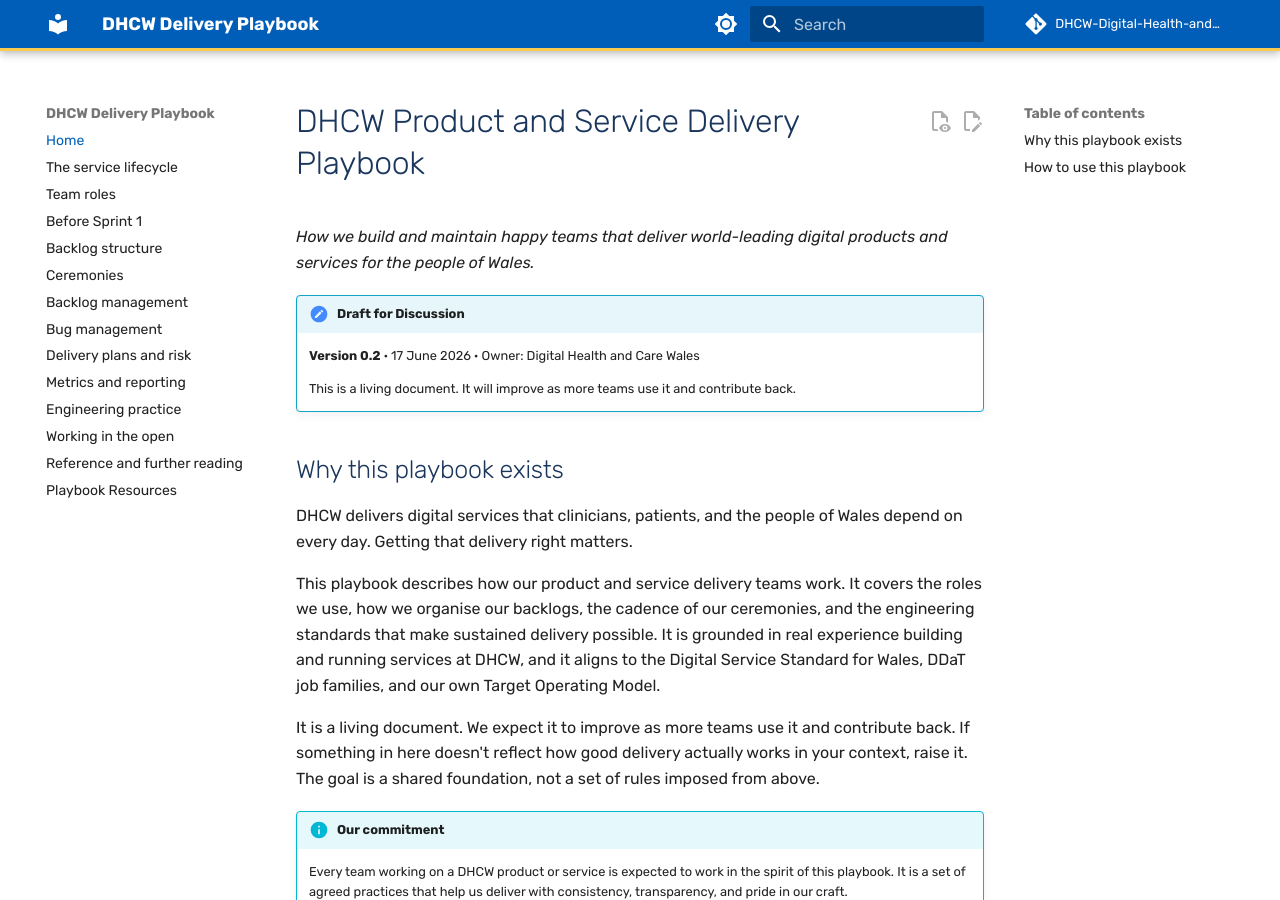
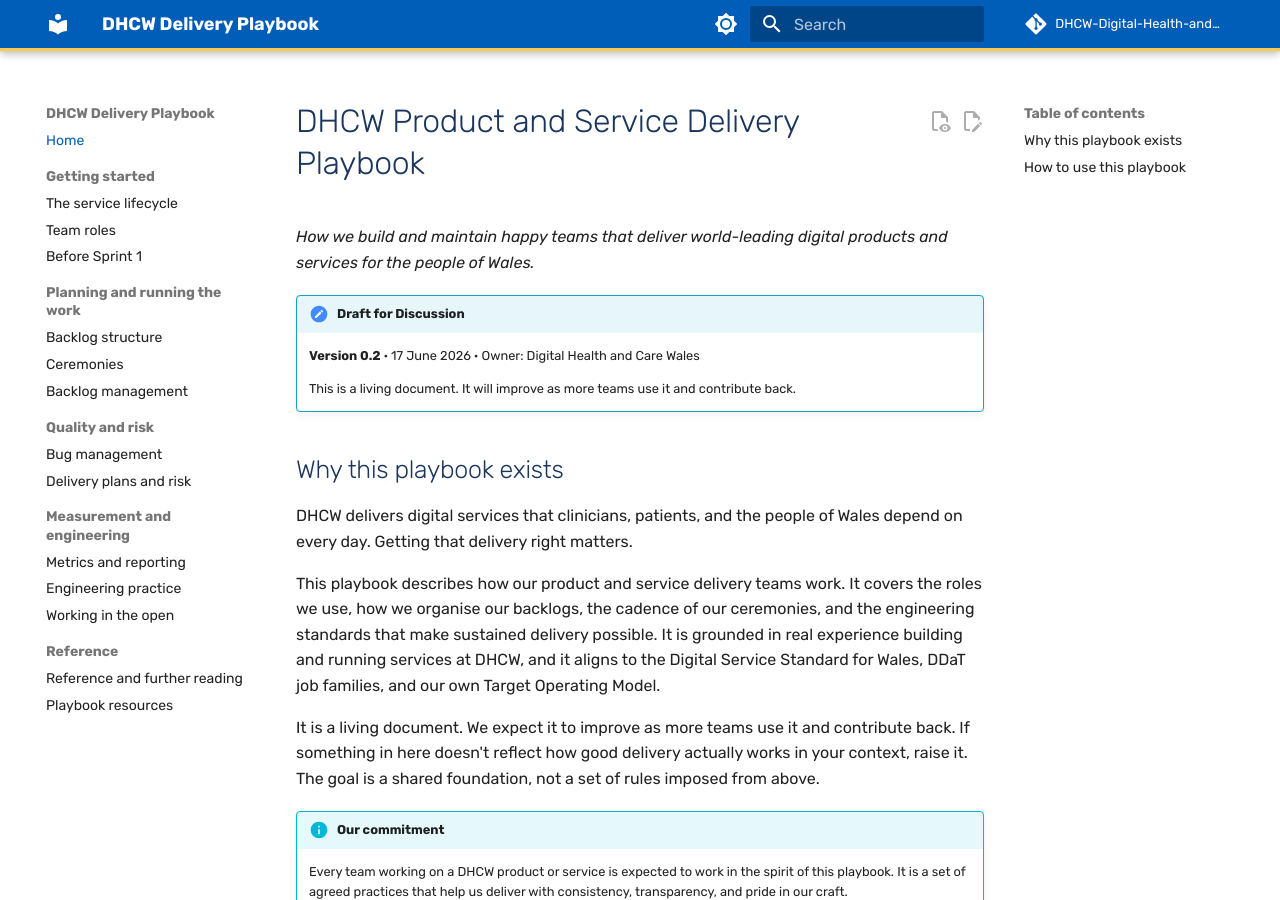
Before and after one commit to DHCW-Digital-Health-and-Care-Wales/dhcw-delivery-playbook, an MkDocs documentation site: the page built from docs/index.md, in a window 1280 px wide and 900 px high. Built offline with MkDocs 1.6.1 and Material for MkDocs 9.7.7, drawn with Linux system fonts in a browser that asks for light colours; comment, search, counter and statistics services are not loaded.

Commit message:
Group navigation into a hierarchy (Part 1)
Restructures the flat 14-item nav into grouped sections (Getting started; Planning and running the work; Quality and risk; Measurement and engineering; Reference) mirroring the shape of delivery described in docs/index.md. Every page and filename is preserved; only grouping and label casing change. Validated that all nav targets and markdown cross-links resolve with no orphans.

Co-Authored-By: Claude Opus 4.8 <noreply@anthropic.com>

```diff
--- a/mkdocs.yml
+++ b/mkdocs.yml
@@ -56,18 +56,26 @@ markdown_extensions:
   - toc:
       permalink: true
 
+# Grouped, hierarchical navigation mirroring the "shape of delivery" set out in
+# docs/index.md. Sections render via the navigation.sections theme feature.
+# Every page and filename is preserved; only grouping and label casing changed.
 nav:
   - Home: index.md
-  - The service lifecycle: service-lifecycle.md
-  - Team roles: team-roles.md
-  - Before Sprint 1: before-sprint-1.md
-  - Backlog structure: backlog-structure.md
-  - Ceremonies: ceremonies.md
-  - Backlog management: backlog-management.md
-  - Bug management: bug-management.md
-  - Delivery plans and risk: delivery-plans-and-risk.md
-  - Metrics and reporting: metrics-and-reporting.md
-  - Engineering practice: engineering-practice.md
-  - Working in the open: working-in-the-open.md
-  - Reference and further reading: reference.md
-  - Playbook Resources: playbook-resources.md
+  - Getting started:
+      - The service lifecycle: service-lifecycle.md
+      - Team roles: team-roles.md
+      - Before Sprint 1: before-sprint-1.md
+  - Planning and running the work:
+      - Backlog structure: backlog-structure.md
+      - Ceremonies: ceremonies.md
+      - Backlog management: backlog-management.md
+  - Quality and risk:
+      - Bug management: bug-management.md
+      - Delivery plans and risk: delivery-plans-and-risk.md
+  - Measurement and engineering:
+      - Metrics and reporting: metrics-and-reporting.md
+      - Engineering practice: engineering-practice.md
+      - Working in the open: working-in-the-open.md
+  - Reference:
+      - Reference and further reading: reference.md
+      - Playbook resources: playbook-resources.md
```
